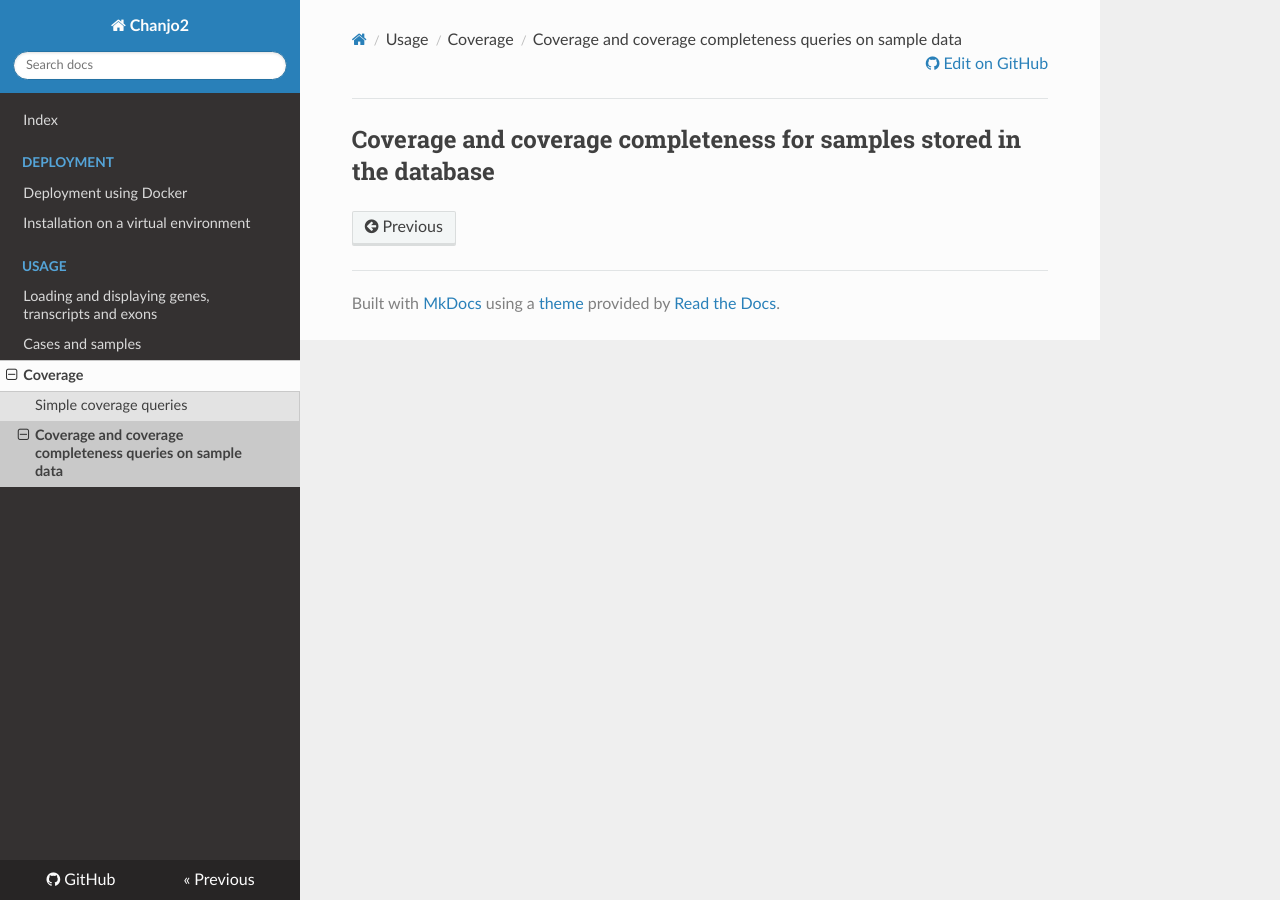
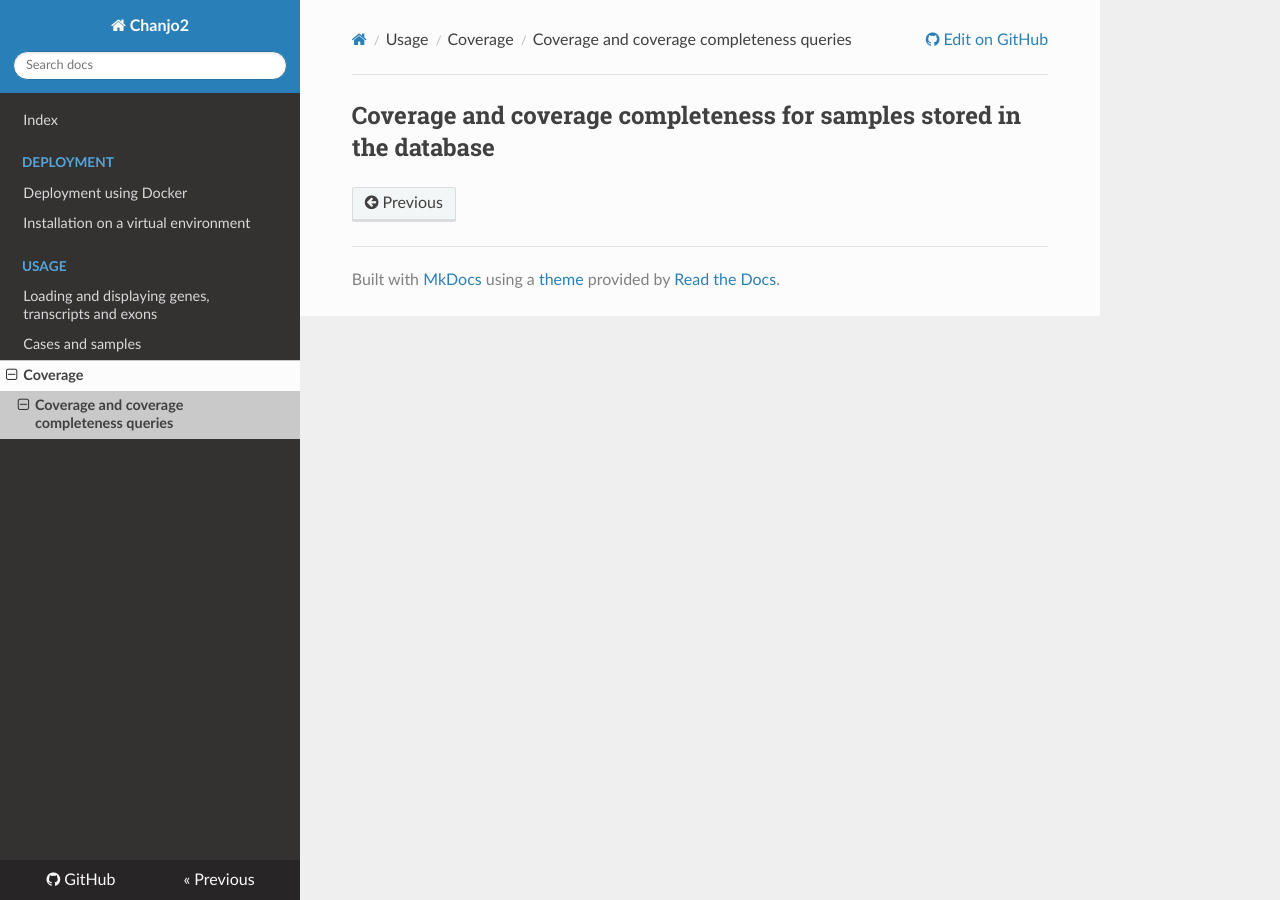
Before and after one commit to Clinical-Genomics/chanjo2, an MkDocs documentation site: the page built from docs/usage/sample-coverage.md, in a window 1280 px wide. Built offline with MkDocs 1.6.1, drawn with Linux system fonts in a browser that asks for light colours; nearby versions of some CDN libraries.

Commit message:
Fixed mkdocs accordingly

```diff
--- a/mkdocs.yml
+++ b/mkdocs.yml
@@ -13,5 +13,4 @@ nav:
         - Loading and displaying genes, transcripts and exons: "usage/loading-intervals.md"
         - Cases and samples: "usage/loading-samples.md"
         - Coverage:
-            - Simple coverage queries: "usage/quick-coverage.md"
-            - Coverage and coverage completeness queries on sample data: "usage/sample-coverage.md"
+            - Coverage and coverage completeness queries: "usage/sample-coverage.md"
```
